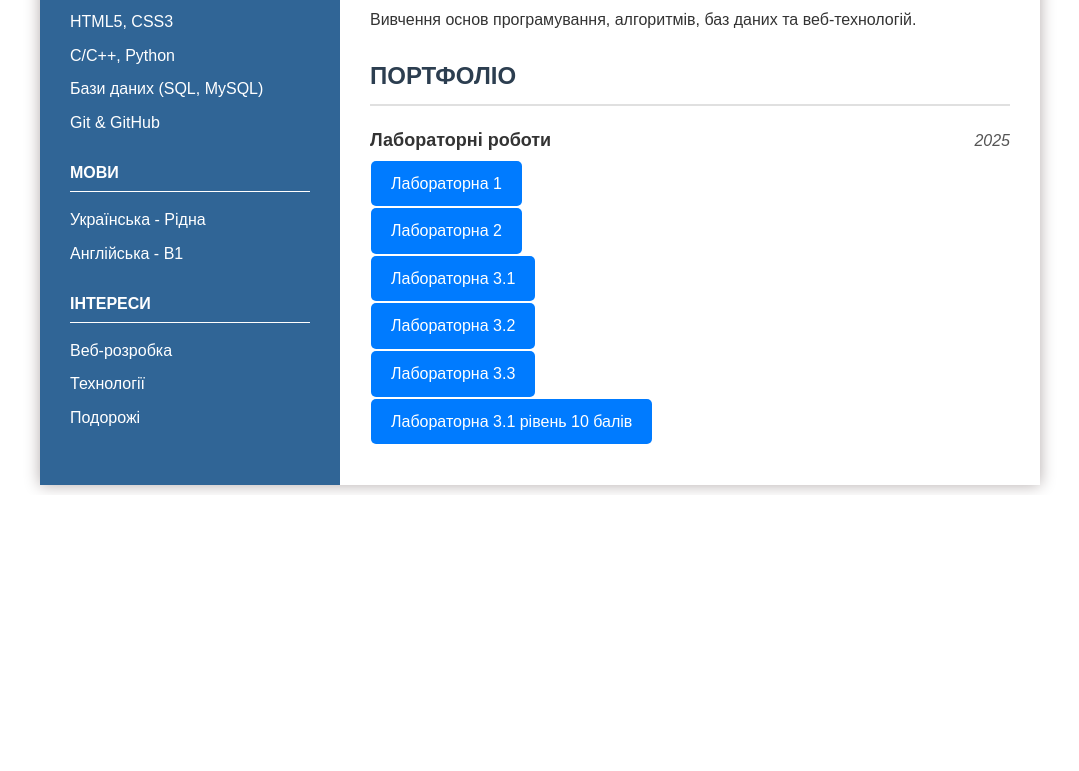
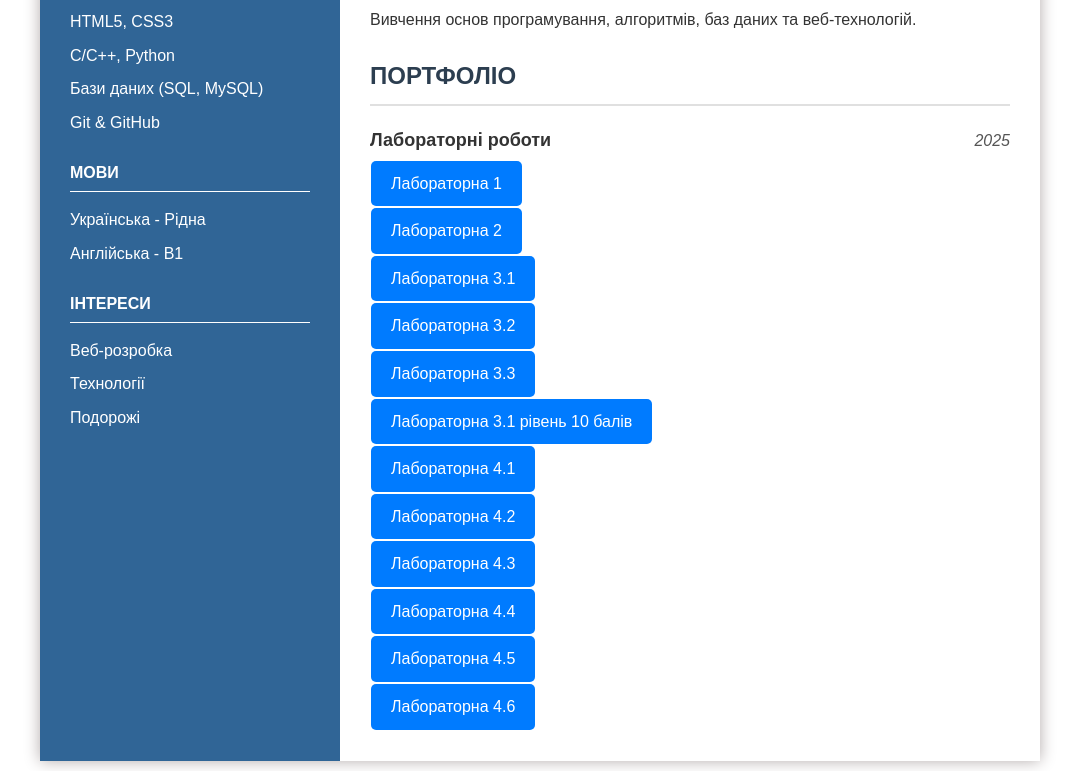
Before and after one commit to pacchetto/psychic-chainsawWeb2Kurs, a plain HTML site: page index.html in a window 1280 px wide. Shown: the part 422-1193 px from the top of the page, without its empty margins (100-1179 px from the left). Before the commit the page ends 917 px from the top, so only its background shows below. Drawn offline with Linux system fonts and the light colour scheme.

Commit message:
Fix formatting issues in index.html

```diff
--- a/index.html
+++ b/index.html
@@ -85,8 +85,13 @@
                         <p><a href="lr3.2/index.html" class="btn">Лабораторна 3.2</a></p>
                         <p><a href="lr3.3/index.html" class="btn">Лабораторна 3.3</a></p>
                         <p><a href="lr3.110/index.html" class="btn">Лабораторна 3.1 рівень 10 балів</a></p>
+                        <p><a href="lr4/lr4.1/index.html" class="btn">Лабораторна 4.1</a></p>
+                        <p><a href="lr4/lr4.2/index.html" class="btn">Лабораторна 4.2</a></p>
+                        <p><a href="lr4/lr4.3/index.html" class="btn">Лабораторна 4.3</a></p>
+                        <p><a href="lr4/lr4.4/index.html" class="btn">Лабораторна 4.4</a></p>
+                        <p><a href="lr4/lr4.5/index.html" class="btn">Лабораторна 4.5</a></p>
+                        <p><a href="lr4/lr4.6/index.html" class="btn">Лабораторна 4.6</a></p>
                         <!--<p><a href="lr5/task0/task0.html" class="btn">Лабораторна 5.0</a></p>
-                        <p><a href="lr5/task1/task1.html" class="btn">Лабораторна 5.1</a></p>
                         <p><a href="lr5/task2/task2.html" class="btn">Лабораторна 5.2</a></p>
                         <p><a href="pr1/index.html" class="btn">Практична 1</a></p>
                         <p><a href="pr2/task_lemon/index.html" class="btn">Практична 2.1</a></p>
```
